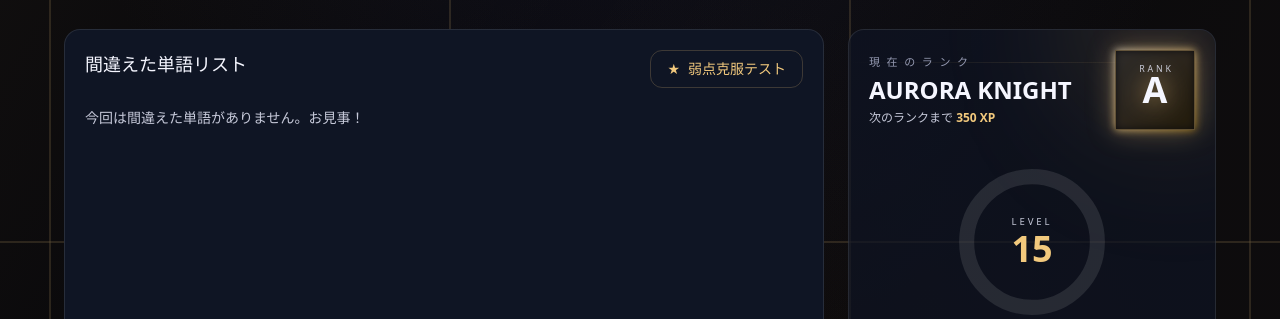
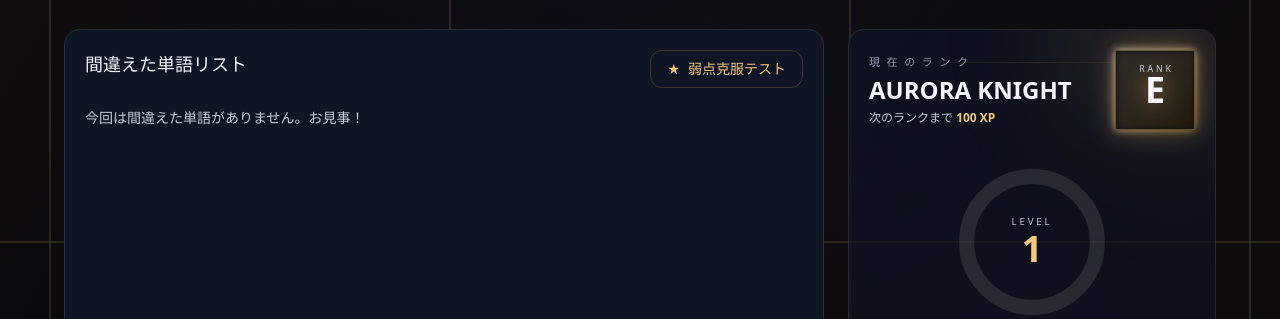
Before and after one commit to devryuya2007/kakotan-web, a React (Vite) app in the folder main/: page /results/mini in a window 1280 px wide. Shown: the part 208-527 px from the top of the page. Built offline with nearby package versions, Linux system fonts and the light colour scheme.

Commit message:
レベル進捗表示を実データに合わせて更新した

```diff
--- a/main/src/pages/results/MiniResultPage.tsx
+++ b/main/src/pages/results/MiniResultPage.tsx
@@ -1,6 +1,6 @@
 import { QuickStartButton } from "@/components/buttons/QuickStartButton";
 import { AppLayout } from "@/components/layout/AppLayout";
-import { useEffect, useMemo, useRef, useState, type ReactNode } from "react";
+import { useMemo, useState, type ReactNode } from "react";
 import { badges } from "../badge/badge";
 import { useTestResults } from "../states/TestReSultContext";
 import MiniResultPageModal from "./ResultModal/MiniResultPageModal";
@@ -21,7 +21,6 @@ export type WrongWordStat = {
 export default function MiniResultPage() {
   // 仮の成績データ。後で実際のテスト結果と差し替える予定
   const [isModalOpen, setIsModalOpen] = useState(false);
-  const appliedXpRef = useRef(false);
 
   const palette = {
     base: "text-[#f5f6ff]",
@@ -43,7 +42,7 @@ export default function MiniResultPage() {
 
   type ToneKey = keyof typeof toneStyles;
 
-  const { correct, incorrect, applyXp, totalXp } = useTestResults();
+  const { correct, incorrect, totalXp } = useTestResults();
 
   const totalAnswer = correct.length + incorrect.length;
   const correctRate =
@@ -125,13 +124,23 @@ export default function MiniResultPage() {
     return topEntries;
   }, [wrongWordsAll]);
 
+  const { level, xpTillNextLevel } = calculateLevelProgress(totalXp);
+
+  function letterCalculate() {
+    if (level === 99) return "SS";
+    else if (level >= 90) return "S";
+    else if (level >= 70) return "A";
+    else if (level >= 50) return "B";
+    else if (level >= 30) return "C";
+    else if (level >= 10) return "D";
+    else return "E";
+  }
+
   const rankInfo = {
-    letter: "A",
+    letter: letterCalculate(),
     title: "AURORA KNIGHT",
-    level: 15,
-    nextXp: 350,
-    gauge: 0.68,
-    recentGain: 1250,
+    level: level,
+    nextXp: xpTillNextLevel,
   };
   // TODO: 　ExperiencePointsにContextから累積XPを渡す
   const r = 52;
@@ -151,13 +160,6 @@ export default function MiniResultPage() {
     };
     return getExperiencePoints(payload);
   }, [correct, incorrect, totalXp]); // 今回獲得した分を足した累積XP
-
-  useEffect(() => {
-    if (appliedXpRef.current) return;
-    const gainedXp = updatedTotalXp - totalXp;
-    if (gainedXp !== 0) applyXp(gainedXp);
-    appliedXpRef.current = true;
-  }, [updatedTotalXp, totalXp, applyXp]);
 
   const progress = calculateLevelProgress(updatedTotalXp).progressRatio;
   const dashOffset = circumference * (1 - progress);
--- a/main/src/pages/tests/test_page/layout/TestPageLayout.tsx
+++ b/main/src/pages/tests/test_page/layout/TestPageLayout.tsx
@@ -53,7 +53,7 @@ export default function TestPageLayout({
 
   useEffect(() => {
     reset();
-  }, [reset]);
+  }, []);
 
   const [currentIndex, setCurrentIndex] = useState(0);
   // 各選択肢が正解・不正解・未回答かを保持する
@@ -118,16 +118,27 @@ export default function TestPageLayout({
     const updatedTotalXp = getExperiencePoints(snapshot);
     const gained = updatedTotalXp - totalXp; // 得た経験値を含めた累計　- 累計　= 今回得た経験値
     applyXp(gained);
-  }, [correct, incorrect, totalXp, applyXp]);
+  }, [correct, incorrect, totalXp]);
+
+  const hasFinishedRef = useRef(false);
+  const navigate = useNavigate();
+
+  useEffect(() => {
+    if (currentIndex < totalQuestions) return;
+    if (hasFinishedRef.current) return;
+
+    hasFinishedRef.current = true;
+    finishTest();
+    navigate("/results/mini");
+  }, [currentIndex, totalQuestions, finishTest, navigate]);
 
   // すべての問題を解いたときに成績を表示させる
-  const navigate = useNavigate();
   useEffect(() => {
     if (currentIndex >= totalQuestions) {
       finishTest;
       navigate("/results/mini");
     }
-  }, [currentIndex, totalQuestions, navigate, finishTest]);
+  }, []);
 
   // コンポーネントが壊れるときにタイマーを全部止めるためのクリーンアップ
   useEffect(() => {
```
